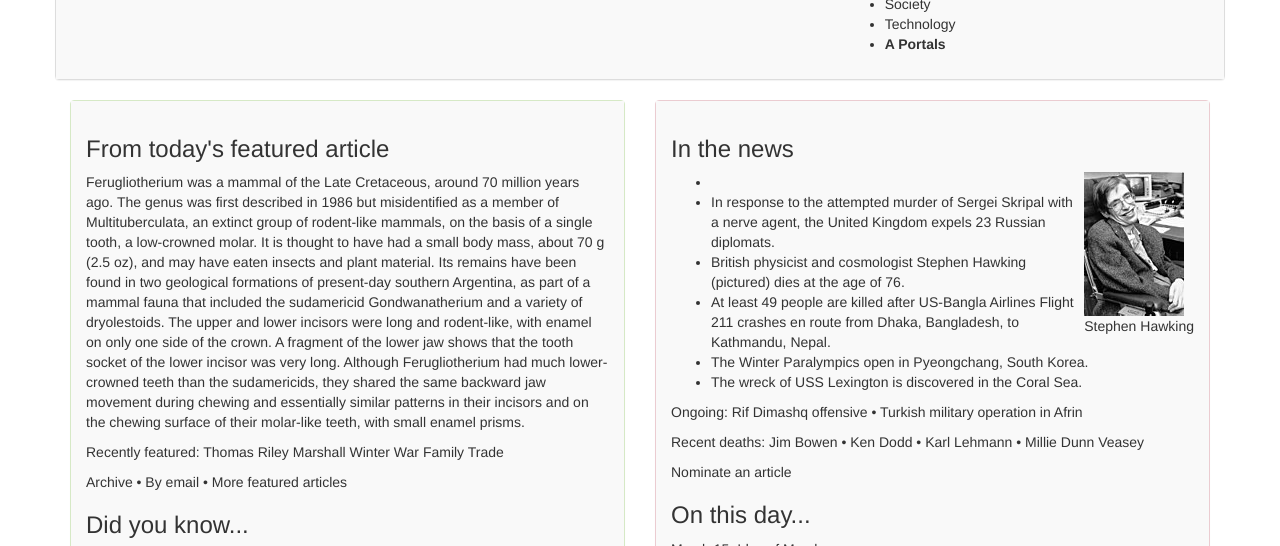
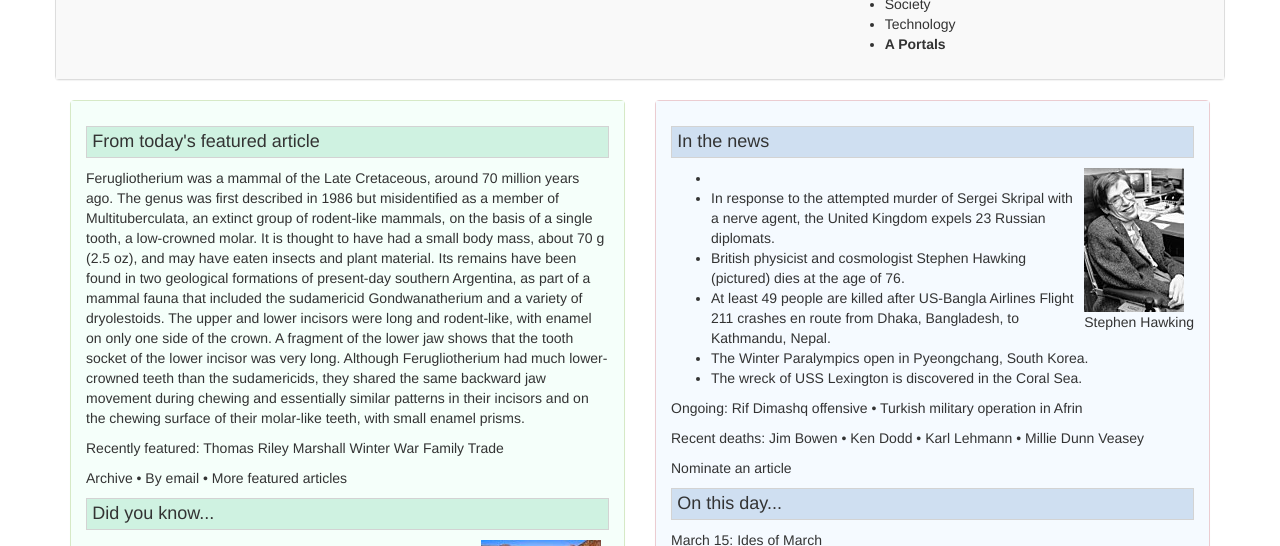
Before and after one commit to ishoman/wiki-rebuild, a plain HTML site: page index.html in a window 1280 px wide. Shown: the part 218-764 px from the top of the page. Drawn offline with Linux system fonts and the light colour scheme.

Commit message:
Add styling to columns in row 2

```diff
--- a/css/styles.css
+++ b/css/styles.css
@@ -2,9 +2,16 @@
   background-color: #f9f9f9;
 }
 
+/*.col-header-color {
+  height: 50px;
+  border: 2px lightgrey solid;
+  background-color: #CFF2E1;
+}*/
+
 .float-img {
   float: right;
 }
+
 .featured-content {
   text-align: center;
 }
@@ -12,3 +19,23 @@
 .featured-footer-content {
   text-align: right;
 }
+
+.bg-green {
+  background-color: #CFF2E1;
+  padding: 1%;
+  border: 1px lightgrey solid;
+}
+
+.bg-blue{
+  background-color: #CFDFF1;
+  padding: 1%;
+  border: 1px lightgrey solid;
+}
+
+#col-1 {
+  background-color: #F5FFFA;
+}
+
+#col-2 {
+  background-color: #F5FAFF;
+}
--- a/index.html
+++ b/index.html
@@ -59,11 +59,11 @@
       <div class="col-md-6 col-height">
         <div class="panel panel-success">
           <div class="panel-body" id="col-1">
-            <h3>From today's featured article</h3>
+            <h4 class="bg-green">From today's featured article</h4>
             <p>Ferugliotherium was a mammal of the Late Cretaceous, around 70 million years ago. The genus was first described in 1986 but misidentified as a member of Multituberculata, an extinct group of rodent-like mammals, on the basis of a single tooth, a low-crowned molar. It is thought to have had a small body mass, about 70 g (2.5 oz), and may have eaten insects and plant material. Its remains have been found in two geological formations of present-day southern Argentina, as part of a mammal fauna that included the sudamericid Gondwanatherium and a variety of dryolestoids. The upper and lower incisors were long and rodent-like, with enamel on only one side of the crown. A fragment of the lower jaw shows that the tooth socket of the lower incisor was very long. Although Ferugliotherium had much lower-crowned teeth than the sudamericids, they shared the same backward jaw movement during chewing and essentially similar patterns in their incisors and on the chewing surface of their molar-like teeth, with small enamel prisms. </p>
             <p>Recently featured: Thomas Riley Marshall Winter War Family Trade</p>
             <p>Archive &bull; By email &bull; More featured articles</p>
-            <h3>Did you know...</h3>
+            <h4 class="bg-green">Did you know...</h4>
             <ul>
               <li>
                 <figure class="float-img">
@@ -88,8 +88,8 @@
       </div>
       <div class="col-md-6">
         <div class="panel panel-danger">
-          <div class="panel-body">
-            <h3>In the news</h3>
+          <div class="panel-body" id="col-2">
+            <h4 class="bg-blue">In the news</h4>
             <ul>
               <li>
                 <figure class="float-img">
@@ -106,7 +106,7 @@
             <p>Ongoing: Rif Dimashq offensive &bull; Turkish military operation in Afrin</p>
             <p>Recent deaths: Jim Bowen &bull; Ken Dodd &bull; Karl Lehmann &bull; Millie Dunn Veasey</p>
             <p>Nominate an article</p>
-            <h3>On this day...</h3>
+            <h4 class="bg-blue">On this day...</h4>
             <p>March 15: Ides of March</p>
             <ul>
               <li>
```
